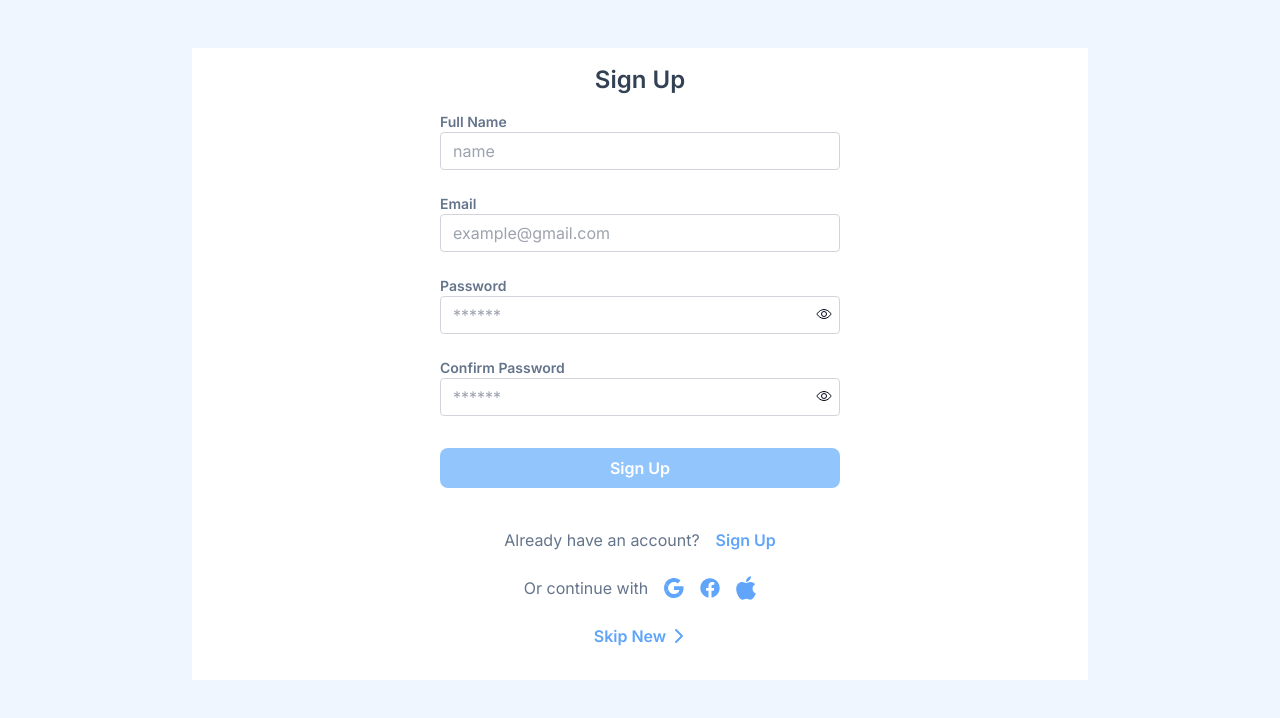
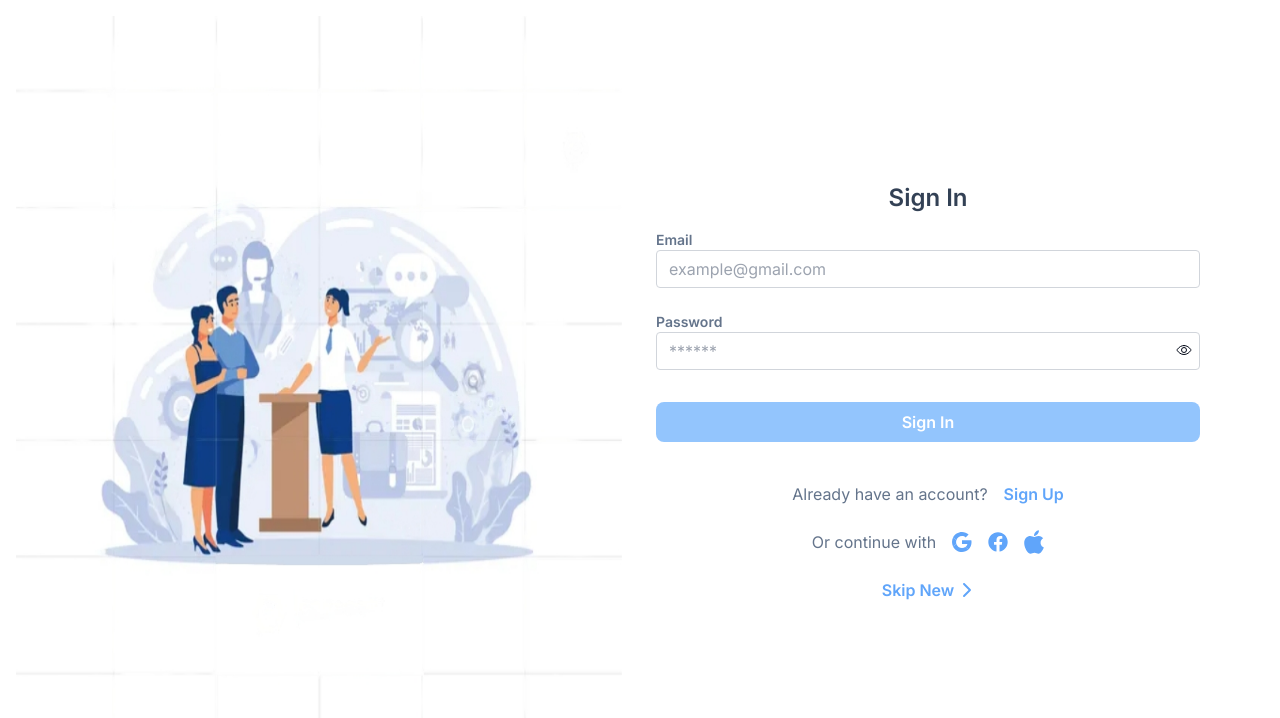
Before and after one commit to Toufiquer/manager-webApp, a Next.js app: page /signIn in a window 1280 px wide. Shown: the top 718 px of the page. Built offline with nearby package versions, Linux system fonts and the light colour scheme.

Commit message:
done @ design Sign In page

```diff
--- a/src/app/signIn/page.tsx
+++ b/src/app/signIn/page.tsx
@@ -9,6 +9,7 @@
 
 import { z } from "zod";
 import Link from "next/link";
+import Image from "next/image";
 import { useState } from "react";
 import { FaApple } from "react-icons/fa";
 import { GrGoogle } from "react-icons/gr";
@@ -24,14 +25,6 @@ const BorderStyle =
   "w-full rounded border border-gray-300 px-3 py-2 leading-tight text-gray-800 focus:border-slate-500 focus:outline-none";
 
 export const signUPSchema = z.object({
-  fullName: z
-    .string({
-      invalid_type_error: "Name must be a string",
-      required_error: "Name is required",
-    })
-    .min(3, "Minimum 3 characters")
-    .max(40, "Maximum 40 characters")
-    .trim(),
   email: z
     .string({
       invalid_type_error: "Invalid email address",
@@ -43,12 +36,6 @@ export const signUPSchema = z.object({
     .string({
       invalid_type_error: "Password must be a string",
       required_error: "Password is required",
-    })
-    .min(8, "Minimum 8 characters"),
-  confirmPassword: z
-    .string({
-      invalid_type_error: "Confirm password must be a string",
-      required_error: "Confirm password is required",
     })
     .min(8, "Minimum 8 characters"),
 });
@@ -80,45 +67,29 @@ const Page = () => {
       });
   };
   const onSubmit = handleSubmit((data) => {
-    if (data.confirmPassword !== data.password) {
-      setError("confirmPassword", {
-        type: "manual",
-        message: "Password mush be same",
-      });
-    } else {
+    if (data.password) {
       console.log(data);
       reset();
     }
   });
-
   return (
-    <main className="min-h-screen w-full md:flex flex-col bg-blue-50">
-      <div className="p-4 w-full flex items-center"></div>
-      <div className="p-4 w-full flex flex-col items-center ">
-        <div className="p-4 w-full max-w-4xl bg-white flex flex-col items-center ">
+    <main className="min-h-screen w-full grid grid-cols-1 md:grid-cols-2 ">
+      <div className="p-4 w-full flex items-center">
+        <Image
+          src="/image-with-people.png"
+          width={1440}
+          height={1440}
+          alt="Logo"
+          className="h-full w-full"
+        />
+      </div>
+      <div className="w-full flex flex-col items-center md:items-start justify-center ">
+        <div className="w-full max-w-xl py-4 rounded-lg bg-white  flex xlg:ml-[-300px] flex-col items-center ">
           <div className="h2 text-slate-700 font-semibold text-2xl">
-            Sign Up
+            Sign In
           </div>
-          <form onSubmit={onSubmit}>
-            <div className="w-full flex flex-col gap-2 min-w-[400px]">
-              <div className="flex flex-col mt-4">
-                <label
-                  className="text-sm font-semibold text-slate-500"
-                  htmlFor="fullName"
-                >
-                  Full Name
-                </label>
-                <input
-                  className={BorderStyle}
-                  {...register("fullName")}
-                  placeholder="name"
-                />
-                {errors?.fullName && (
-                  <p className="text-sm text-rose-400">
-                    {errors.fullName.message}
-                  </p>
-                )}
-              </div>
+          <form onSubmit={onSubmit} className="w-full px-4 ">
+            <div className="w-full flex flex-col gap-2 ">
               <div className="flex flex-col mt-4">
                 <label
                   className="text-sm font-semibold text-slate-500"
@@ -166,39 +137,10 @@ const Page = () => {
                   </p>
                 )}
               </div>
-              <div className="flex flex-col mt-4 relative">
-                <label
-                  className="text-sm font-semibold text-slate-500"
-                  htmlFor="confirmPassword"
-                >
-                  Confirm Password
-                </label>
-                <input
-                  className={BorderStyle}
-                  {...register("confirmPassword")}
-                  placeholder="******"
-                  type={passType.confirmPass}
-                />
-                <div
-                  className="absolute top-[30px] right-2 cursor-pointer"
-                  onClick={() => handlePassType("confirmPass")}
-                >
-                  {passType.confirmPass === "password" ? (
-                    <IoEyeOutline />
-                  ) : (
-                    <FaRegEyeSlash />
-                  )}
-                </div>
-                {errors?.confirmPassword && (
-                  <p className="text-sm text-rose-400">
-                    {errors.confirmPassword.message}
-                  </p>
-                )}
-              </div>
             </div>
 
             <input
-              value="Sign Up"
+              value="Sign In"
               type="submit"
               className="w-full font-semibold mt-8 bg-blue-300 hover:bg-blue-400 cursor-pointer text-white hover:text-white rounded-lg py-2"
             />
--- a/src/app/signUp/page.tsx
+++ b/src/app/signUp/page.tsx
@@ -215,10 +215,10 @@ const Page = () => {
             <div className="w-full flex gap-4 items-center justify-center text-slate-500">
               Already have an account?
               <Link
-                href="/signUp"
+                href="/signIn"
                 className="text-blue-400 cursor-pointer hover:underline font-semibold"
               >
-                Sign Up
+                Sign In
               </Link>
             </div>
           </div>
```
